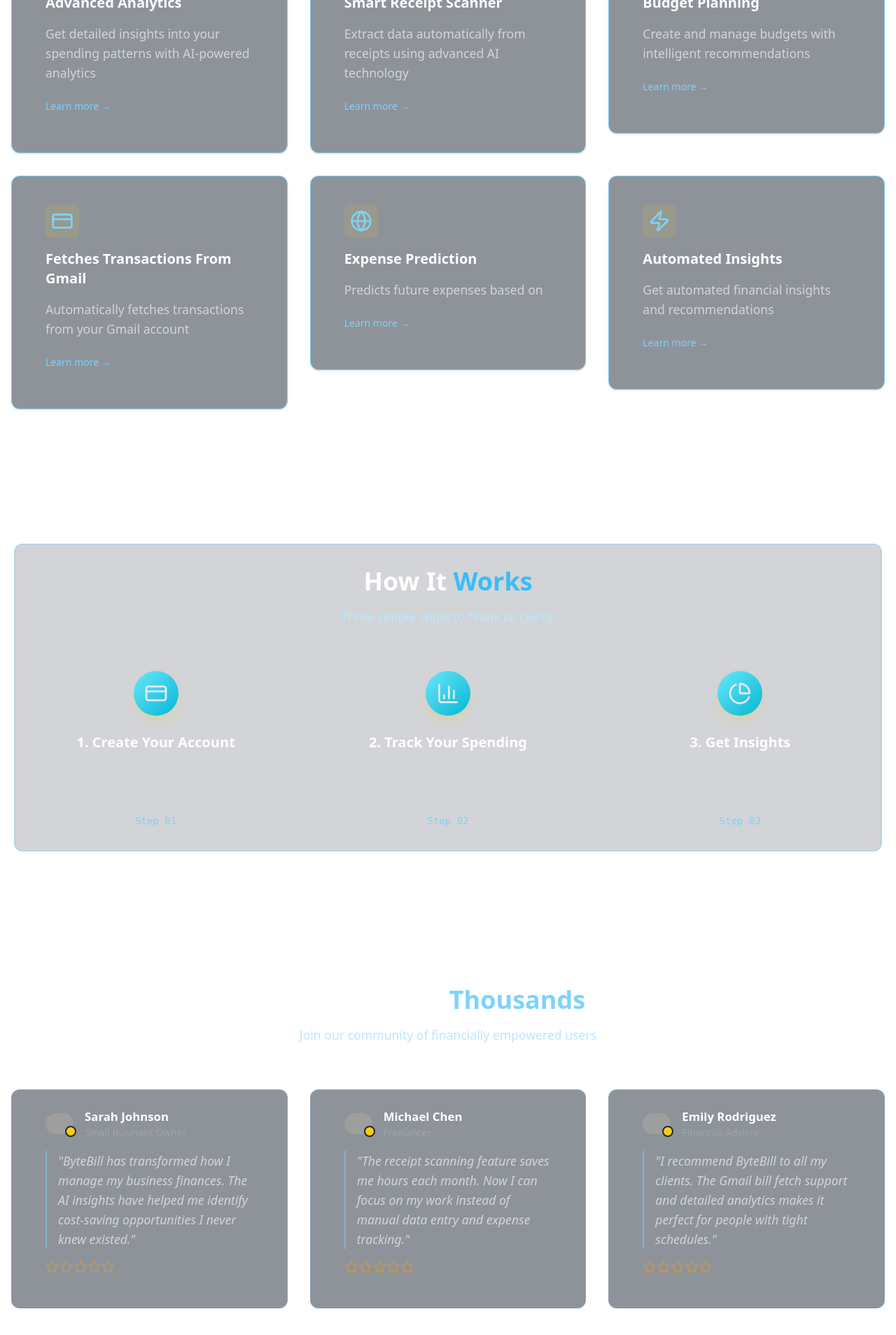
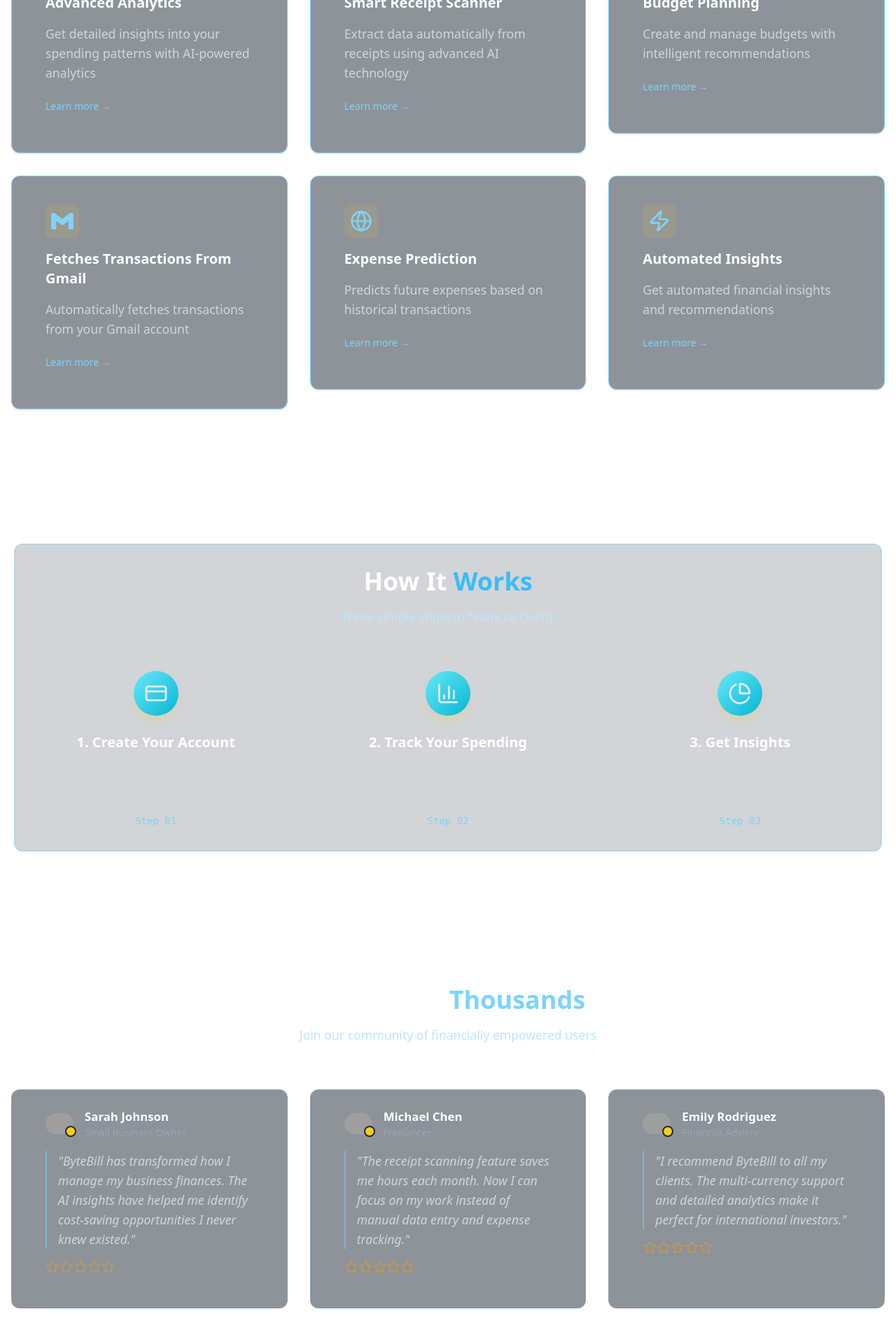
Before and after one commit to Afnan-001/SGU-Prabal-ByteBill, a Next.js app: page / in a window 1280 px wide. Shown: the part 1511-3419 px from the top of the page at 70% size. Built offline with nearby package versions, Linux system fonts and the light colour scheme; no server answers; grey boxes are pictures that could not be loaded.

Commit message:
updated the gmail react icon

```diff
--- a/data/landing.js
+++ b/data/landing.js
@@ -6,7 +6,7 @@ import {
   Globe,
   Zap,
 } from "lucide-react";
-
+import { SiGmail } from "react-icons/si";
 // Stats Data
 export const statsData = [
   {
@@ -47,14 +47,14 @@ export const featuresData = [
     description: "Create and manage budgets with intelligent recommendations",
   },
   {
-    icon: <CreditCard className="h-8 w-8 text-blue-600" />,
+    icon: <SiGmail className="h-8 w-8 text-blue-600" />,
     title: "Fetches Transactions From Gmail",
     description: "Automatically fetches transactions from your Gmail account",
   },
   {
     icon: <Globe className="h-8 w-8 text-blue-600" />,
     title: "Expense Prediction",
-    description: "Predicts future expenses based on",
+    description: "Predicts future expenses based on historical transactions",
   },
   {
     icon: <Zap className="h-8 w-8 text-blue-600" />,
@@ -106,6 +106,6 @@ export const testimonialsData = [
     role: "Financial Advisor",
     image: "https://randomuser.me/api/portraits/women/74.jpg",
     quote:
-      "I recommend ByteBill to all my clients. The Gmail bill fetch support and detailed analytics makes it perfect for people with tight schedules.",
+      "I recommend ByteBill to all my clients. The multi-currency support and detailed analytics make it perfect for international investors.",
   },
 ];
```
